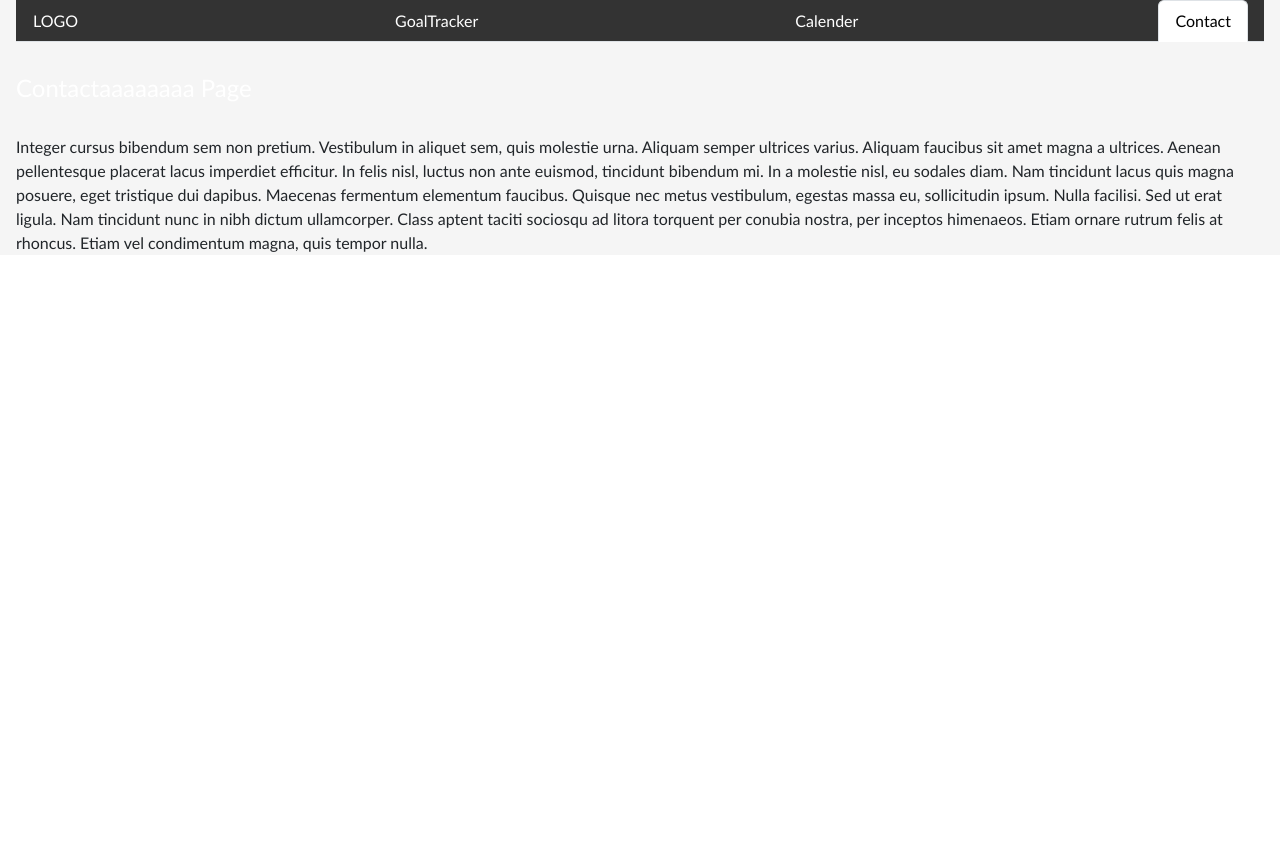
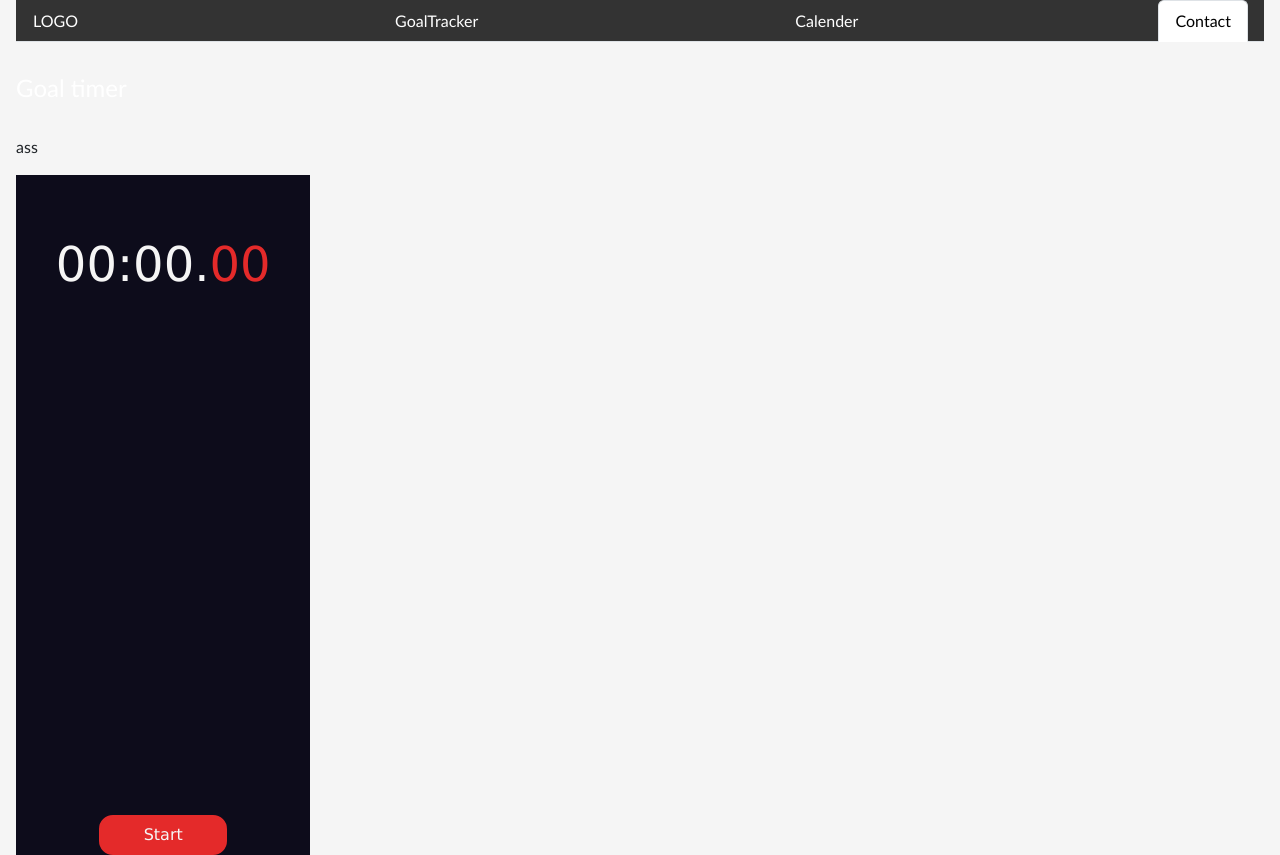
Before and after one commit to AlxMarz/goal-logger, a React (Vite) app in the folder Goal-Tracker/: page /Contact in a window 1280 px wide. Before the commit the page ends 800 px from the top, so only its background shows below. Built offline with nearby package versions, Linux system fonts and the light colour scheme.

Commit message:
added stopwatch

```diff
--- a/Goal-Tracker/src/pages/Contact.jsx
+++ b/Goal-Tracker/src/pages/Contact.jsx
@@ -1,20 +1,16 @@
+import StopWatch from "../components/StopWatch";
+// import Timer from "../components/Timer";
 export default function Contact() {
   return (
     <div>
-      <h1>Contactaaaaaaaa Page</h1>
+      <h1>Goal timer</h1>
       <p>
-        Integer cursus bibendum sem non pretium. Vestibulum in aliquet sem, quis
-        molestie urna. Aliquam semper ultrices varius. Aliquam faucibus sit amet
-        magna a ultrices. Aenean pellentesque placerat lacus imperdiet
-        efficitur. In felis nisl, luctus non ante euismod, tincidunt bibendum
-        mi. In a molestie nisl, eu sodales diam. Nam tincidunt lacus quis magna
-        posuere, eget tristique dui dapibus. Maecenas fermentum elementum
-        faucibus. Quisque nec metus vestibulum, egestas massa eu, sollicitudin
-        ipsum. Nulla facilisi. Sed ut erat ligula. Nam tincidunt nunc in nibh
-        dictum ullamcorper. Class aptent taciti sociosqu ad litora torquent per
-        conubia nostra, per inceptos himenaeos. Etiam ornare rutrum felis at
-        rhoncus. Etiam vel condimentum magna, quis tempor nulla.
+       ass
       </p>
+       <div className="App">
+            <StopWatch />
+            {/* <Timer /> */}
+        </div>
     </div>
   );
 }
```
